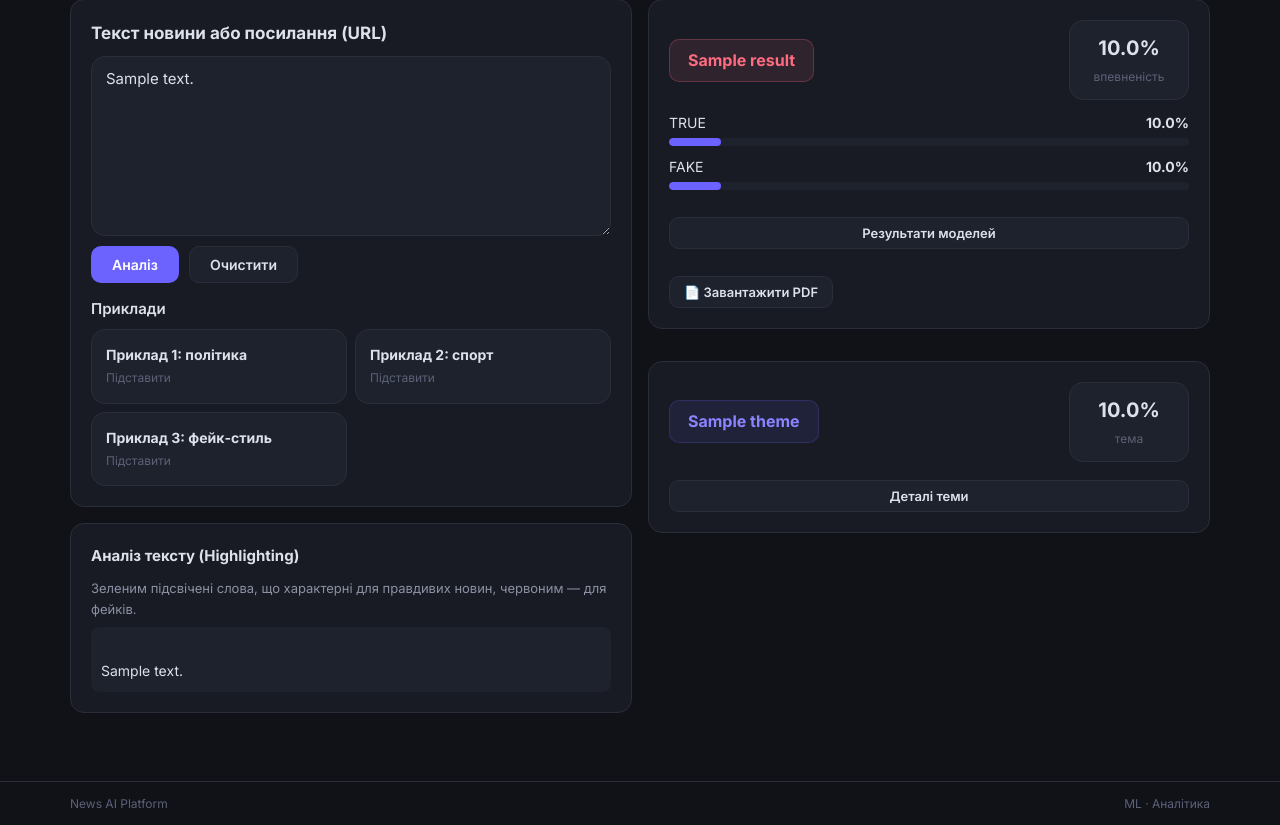
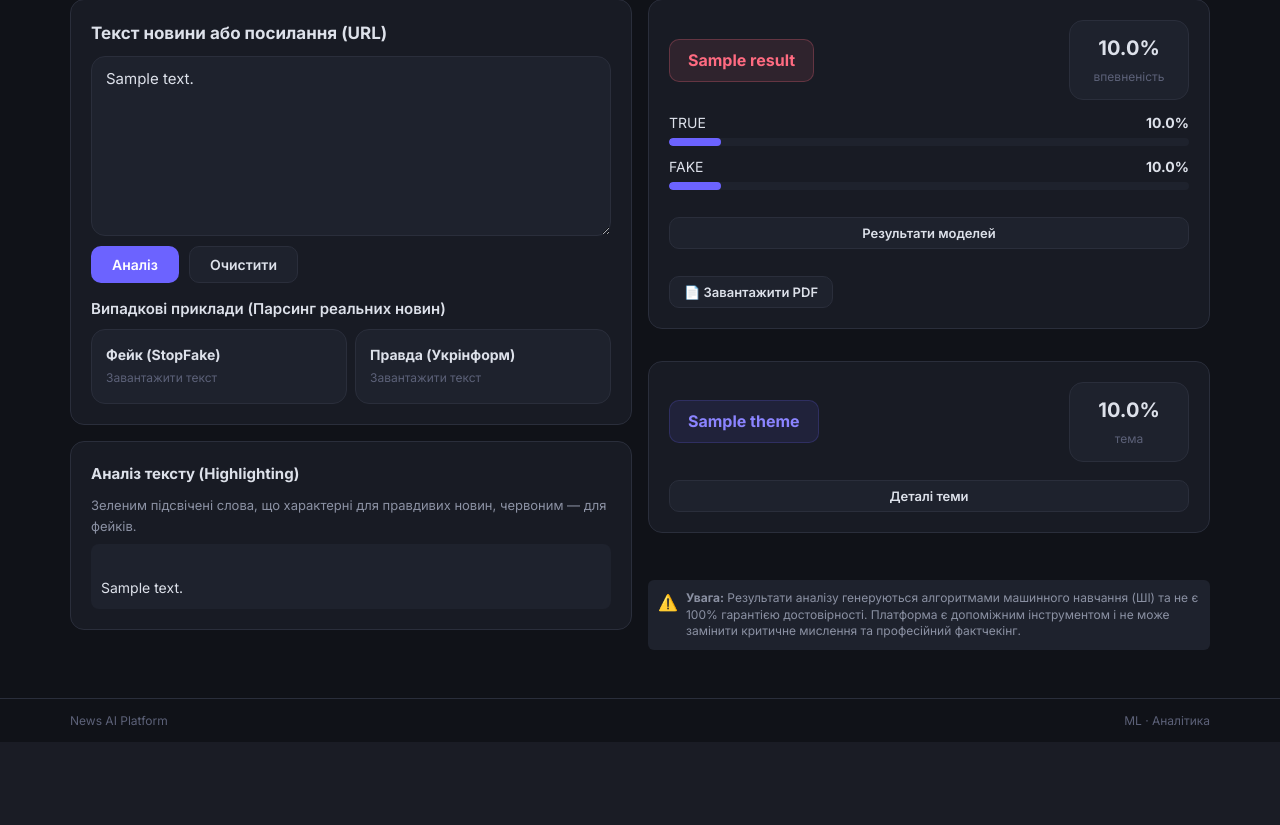
Before and after one commit to yatsenq/Course-Work, a Flask app: template Deployment/flask_app/templates/dashboard.html in a window 1280 px wide. Shown: the part 78-903 px from the top of the page. After the commit the page ends 820 px from the top, so only its background shows below. Run offline with Flask 3, Linux system fonts and the light colour scheme; the template is opened without the code that fills it: most values are stand-ins (such as "Sample title", 1, 10 or a date in 2020); some libraries are stand-ins or nearby versions.

Commit message:
add results reliability disclaimer and dynamic example buttons with 429 error handling

```diff
--- a/Deployment/flask_app/templates/dashboard.html
+++ b/Deployment/flask_app/templates/dashboard.html
@@ -14,14 +14,11 @@
 <button type="button" class="btn btn-s" id="cb">Очистити</button>
 </div>
 </form>
-{% if examples %}
-<div class="ex-title">Приклади</div>
+<div class="ex-title">Випадкові приклади (Парсинг реальних новин)</div>
 <div class="ex-grid">
-{% for ex in examples %}
-<button type="button" class="ex-btn" data-ex="{{ ex.text|e }}"><strong>{{ ex.title }}</strong><small>Підставити</small></button>
-{% endfor %}
+<button type="button" class="ex-btn" id="btn-ex-fake"><strong>Фейк (StopFake)</strong><small>Завантажити текст</small></button>
+<button type="button" class="ex-btn" id="btn-ex-true"><strong>Правда (Укрінформ)</strong><small>Завантажити текст</small></button>
 </div>
-{% endif %}
 </div>
 
 
@@ -129,6 +126,10 @@ document.getElementById('feedback-form')?.addEventListener('submit', function(e)
 {% endif %}
 </div>
 </div>
+<div style="margin-top: 15px; font-size: 12px; color: var(--t3); display: flex; align-items: flex-start; gap: 8px; background: var(--bg2); padding: 10px; border-radius: 6px;">
+  <span style="font-size: 16px;">⚠️</span>
+  <p style="margin: 0; text-align: left; line-height: 1.4;"><strong>Увага:</strong> Результати аналізу генеруються алгоритмами машинного навчання (ШІ) та не є 100% гарантією достовірності. Платформа є допоміжним інструментом і не може замінити критичне мислення та професійний фактчекінг.</p>
+</div>
 </div>
 
 {% else %}
@@ -148,10 +149,46 @@ document.getElementById('feedback-form')?.addEventListener('submit', function(e)
 </style>
 
 <script>
+function loadRandomExample(type, btn) {
+    const ta = document.getElementById('nt');
+    const originalText = btn.innerHTML;
+    btn.innerHTML = '<strong>Завантажую...</strong><small>Зачекайте</small>';
+    btn.disabled = true;
+
+    fetch('/api/random_example/' + type)
+        .then(res => {
+            if (res.status === 429) {
+                throw new Error('429');
+            }
+            return res.json();
+        })
+        .then(data => {
+            if (data.text) {
+                ta.value = data.text;
+                ta.focus();
+            } else {
+                alert('Помилка завантаження: ' + data.error);
+            }
+        })
+        .catch(e => {
+            if (e.message === '429') {
+                alert('Забагато запитів! Будь ласка, зачекайте хвилинку перед наступною спробою.');
+            } else {
+                alert('Помилка мережі: ' + e.message);
+            }
+        })
+        .finally(() => {
+            btn.innerHTML = originalText;
+            btn.disabled = false;
+        });
+}
+
 document.addEventListener('DOMContentLoaded',()=>{
 const ta=document.getElementById('nt'),f=document.getElementById('af');
 document.getElementById('cb')?.addEventListener('click',()=>{ta.value='';ta.focus()});
-document.querySelectorAll('[data-ex]').forEach(b=>b.addEventListener('click',()=>{ta.value=b.dataset.ex;ta.focus()}));
+document.getElementById('btn-ex-fake')?.addEventListener('click', function() { loadRandomExample('fake', this); });
+document.getElementById('btn-ex-true')?.addEventListener('click', function() { loadRandomExample('true', this); });
+
 document.getElementById('dt')?.addEventListener('click',function(){
 const d=document.getElementById('dp');d.classList.toggle('hidden');this.textContent=d.classList.contains('hidden')?'Деталі теми':'Сховати'});
 document.getElementById('dt-model')?.addEventListener('click',function(){
```
